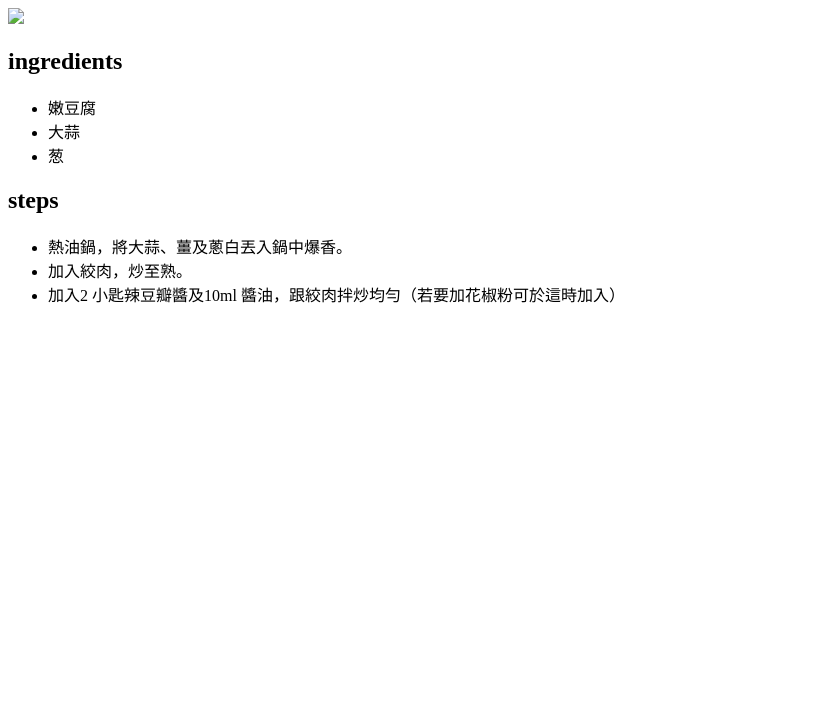
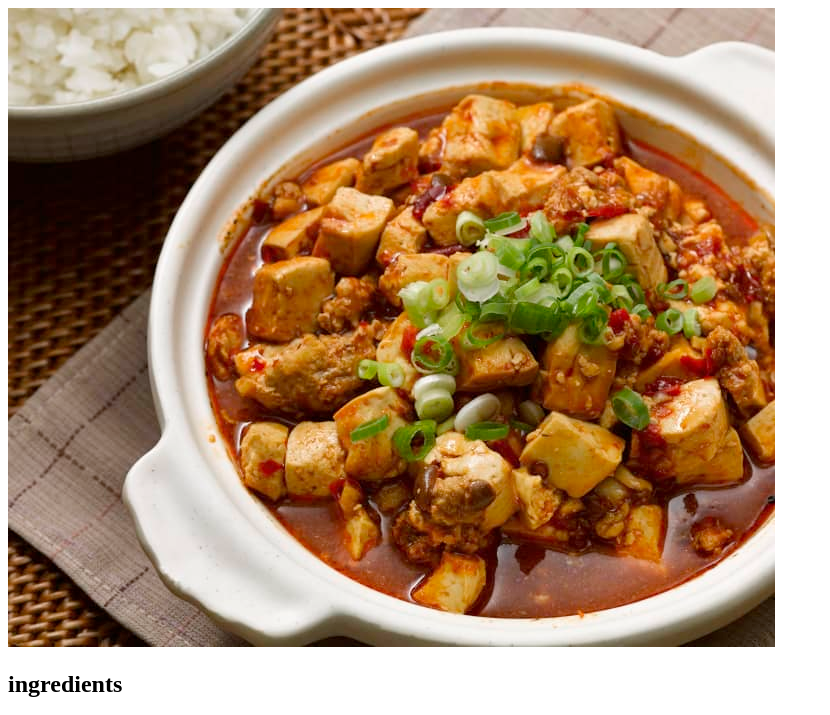
Before and after one commit to minifolds/odin_recipes, a plain HTML site: page recipes/mapo.html in a window 1280 px wide. Shown: the part 81-796 px from the top of the page, without its empty margins (0-830 px from the left). Drawn offline with Linux system fonts and the light colour scheme.

Commit message:
fixed image path

```diff
--- a/recipes/mapo.html
+++ b/recipes/mapo.html
@@ -10,7 +10,7 @@
     <h1>
         麻婆豆腐
     </h1>
-    <img src = "images/mapo.jpeg">
+    <img src = "../images/mapo.jpeg">
     <h2>
         ingredients
     </h2>
```
